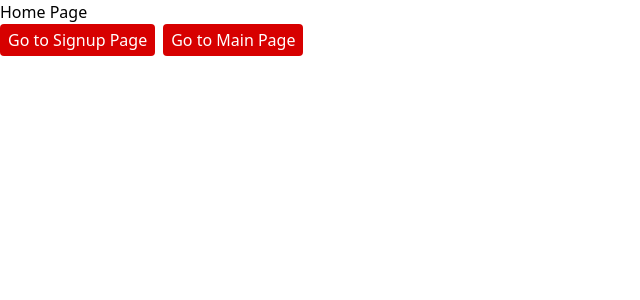
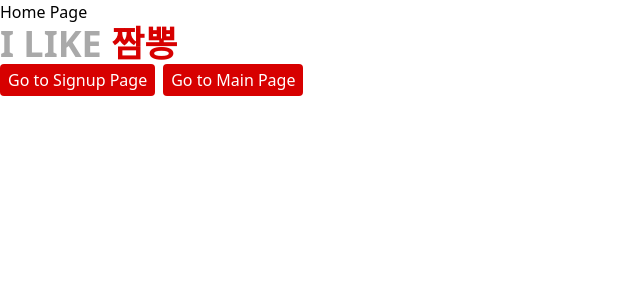
Before and after one commit to yuxincxoi/jjambbong_map, a React app: page / in a window 1280 px wide. Shown: the top 300 px of the page, without its empty margins (0-640 px from the left). Built offline with nearby package versions, Linux system fonts and the light colour scheme; no server answers; the HTML template or start-up script is replaced by a standard one.

Commit message:
title 컴포넌트 추가

```diff
--- a/src/pages/indexPage.tsx
+++ b/src/pages/indexPage.tsx
@@ -1,10 +1,12 @@
 import React from "react";
 import { Link } from "react-router-dom";
+import Title from "../components/Title";
 
 function IndexPage() {
   return (
     <div>
       <h1>Home Page</h1>
+      <Title />
       <Link to="/signupPage">
         <button className="px-2 py-1 bg-main-color text-white rounded mr-2 hover:border-main-color hover:text-main-color hover:bg-white">
           Go to Signup Page
--- a/src/pages/signupPage.tsx
+++ b/src/pages/signupPage.tsx
@@ -1,10 +1,12 @@
 import React from "react";
 import { Link } from "react-router-dom";
+import Title from "../components/Title";
 
 export default function SignupPage() {
   return (
     <div>
       <h1>Signup Page</h1>
+      <Title />
       <Link to="/">
         <button className="px-2 py-1 bg-main-color text-white rounded mr-2 hover:border-main-color hover:text-main-color hover:bg-white">
           Go to Home Page
```
